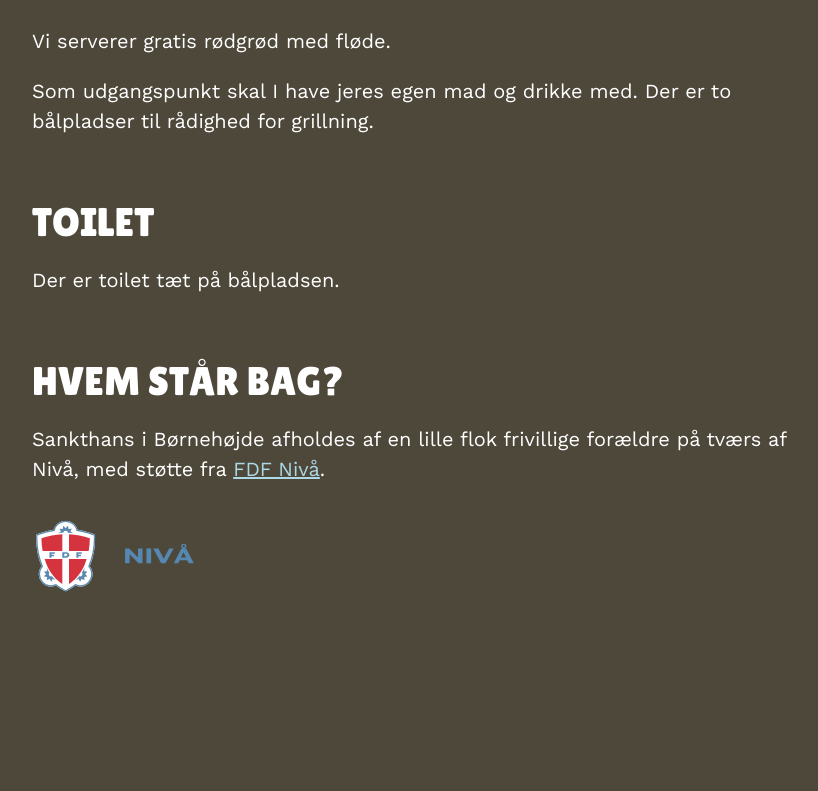
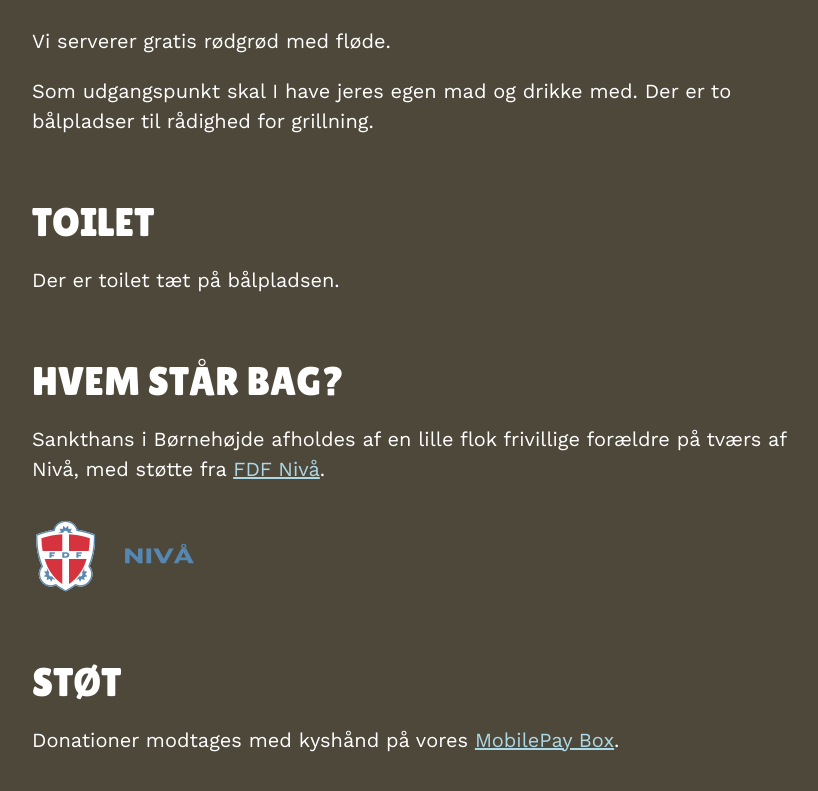
Before and after one commit to Znegl/sankthans-i-boernehoejde, a Vue app: page / in a window 1280 px wide. Shown: the part 1401-2192 px from the top of the page, without its empty margins (224-1042 px from the left). Before the commit the page ends 2077 px from the top, so only its background shows below. Built offline with nearby package versions, Linux system fonts and the light colour scheme.

Commit message:
Added donation section

```diff
--- a/src/App.vue
+++ b/src/App.vue
@@ -39,6 +39,12 @@ inject();
         Sankthans i Børnehøjde afholdes af en lille flok frivillige forældre på tværs af Nivå, med støtte fra <a href="https://fdfnivå.dk">FDF Nivå</a>.
       </p>
       <img class="fdf-nivaa-logo" src="@/assets/fdf-nivå-logo.svg" alt="FDF Nivås logo" >
+    </section>
+    <section class="text-section">
+      <h2>Støt</h2>
+      <p>
+        Donationer modtages med kyshånd på vores <a href="https://qr.mobilepay.dk/box/9bbbf8b8-b2de-407f-839f-b9e7d7602d5b/pay-in">MobilePay Box</a>.
+      </p>
     </section>
   </main>
 </template>
```
